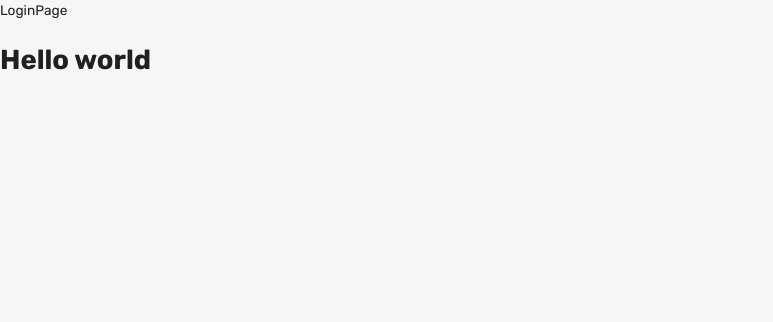
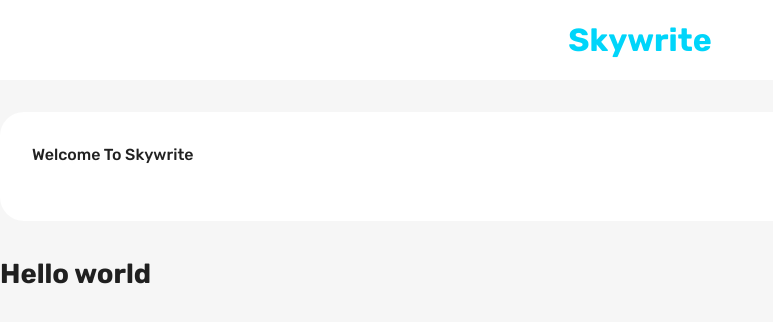
Before and after one commit to arslans-cipher/Skywrite, a React (Create React App) app in the folder client/: page / in a window 1280 px wide. Shown: the top 322 px of the page, without its empty margins (0-773 px from the left). Built offline with nearby package versions, Linux system fonts and the light colour scheme.

Commit message:
additions to navbar.js

```diff
--- /dev/null
+++ b/client/src/scenes/loginPage/Form.js
@@ -0,0 +1,13 @@
+import { useState } from "react";
+import { Box, Button, TextField, useMediaQuery, Typography, useTheme } from "@mui/material"
+import { EditOutlinedIcon } from "@mui/icons-material/EditOutlined";
+import { Formik } from "formik";
+import * as yup from "yup";
+import { useNavigate } from "react-router-dom";
+import { useDispatch } from "react-redux";
+
+const Form = () => {
+
+}
+
+export default Form
--- a/client/src/scenes/loginPage/index.js
+++ b/client/src/scenes/loginPage/index.js
@@ -1,5 +1,41 @@
+import { Box, Typography, useTheme, useMediaQuery } from '@mui/material'
+import Form from './Form'
+
 const LoginPage = () => {
-  return <div>LoginPage</div>
+  const theme = useTheme()
+  const isNonMobileScreens = useMediaQuery("(min-width: 1000px)")
+  return <Box>
+    <Box
+      width="100%"
+      backgroundColor={theme.palette.background.alt}
+      p="1rem 6%"
+      textAlign="center"
+    >
+      <Typography
+        fontWeight="bold"
+        fontSize="32px"
+        color="primary">
+        Skywrite
+      </Typography>
+    </Box>
+    <Box
+      width={isNonMobileScreens ? "50" : "93%"}
+      p="2rem"
+      m="2rem auto"
+      borderRadius="1.5rem"
+      backgroundColor={theme.palette.background.alt}
+    >
+      <Typography
+        fontWeight="500"
+        variant="h5"
+        sx={{ mb: "1.5rem" }}
+      >
+        Welcome To Skywrite
+      </Typography>
+      <Form />
+
+    </Box>
+  </Box>
 }
 
 export default LoginPage
--- a/client/src/scenes/navbar/index.js
+++ b/client/src/scenes/navbar/index.js
@@ -40,7 +40,6 @@
   const alt = theme.palette.background.alt;
 
   const fullName = `${user} ${user}`;
-  console.log(fullName)
 
   return (
     <FlexBetween padding="1rem 6%" backgroundColor={alt}>
@@ -57,7 +56,7 @@
             },
           }}
         >
-          Sociopedia
+          Skywrite
         </Typography>
         {isNonMobileScreens && (
           <FlexBetween
```
